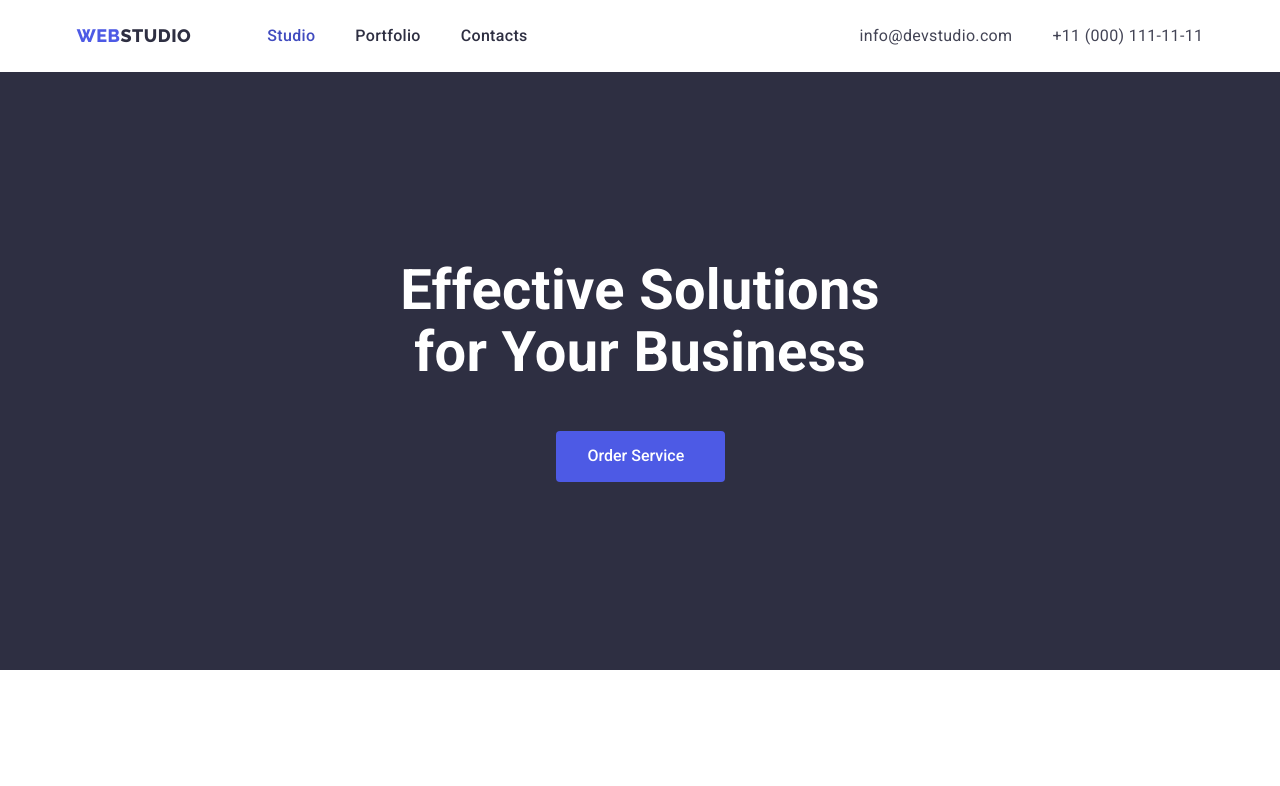
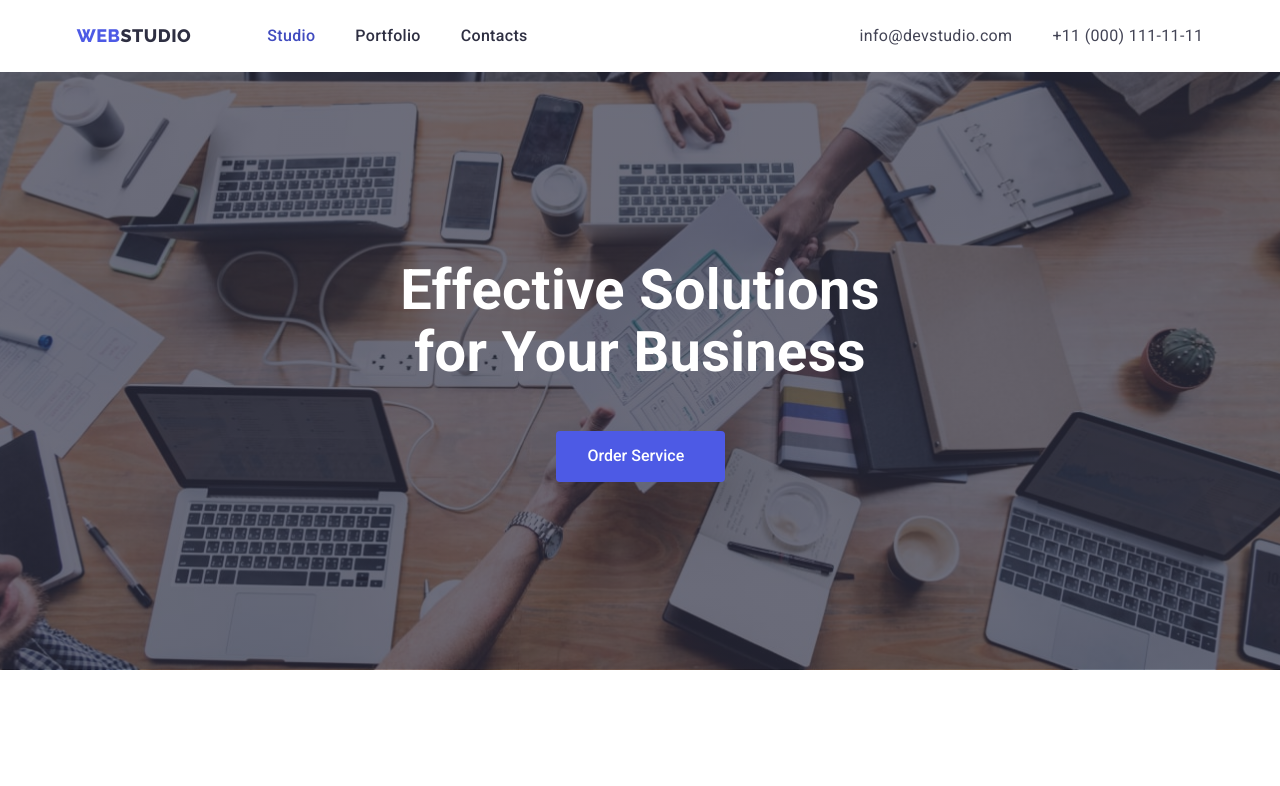
Before and after one commit to SvAmi1/goit-markup-hw-04, a plain HTML site: page index.html in a window 1280 px wide. Shown: the top 786 px of the page. Drawn offline with nearby package versions, Linux system fonts and the light colour scheme.

Commit message:
added gradient

```diff
--- a/css/styles.css
+++ b/css/styles.css
@@ -165,7 +165,14 @@ body {
 /* Hero */
 
 .hero {
-  background: var(--hero-background);
+  background-image: linear-gradient(
+      rgba(46, 47, 66, 0.7),
+      rgba(46, 47, 66, 0.7)
+    ),
+    url(../images/hero-people-office.jpg);
+  background-repeat: no-repeat;
+  background-position: center;
+  background-size: cover;
   text-align: center;
   padding: 188px 0;
 }
```
Also changed, not shown: images/hero-people-office.jpg (added).
